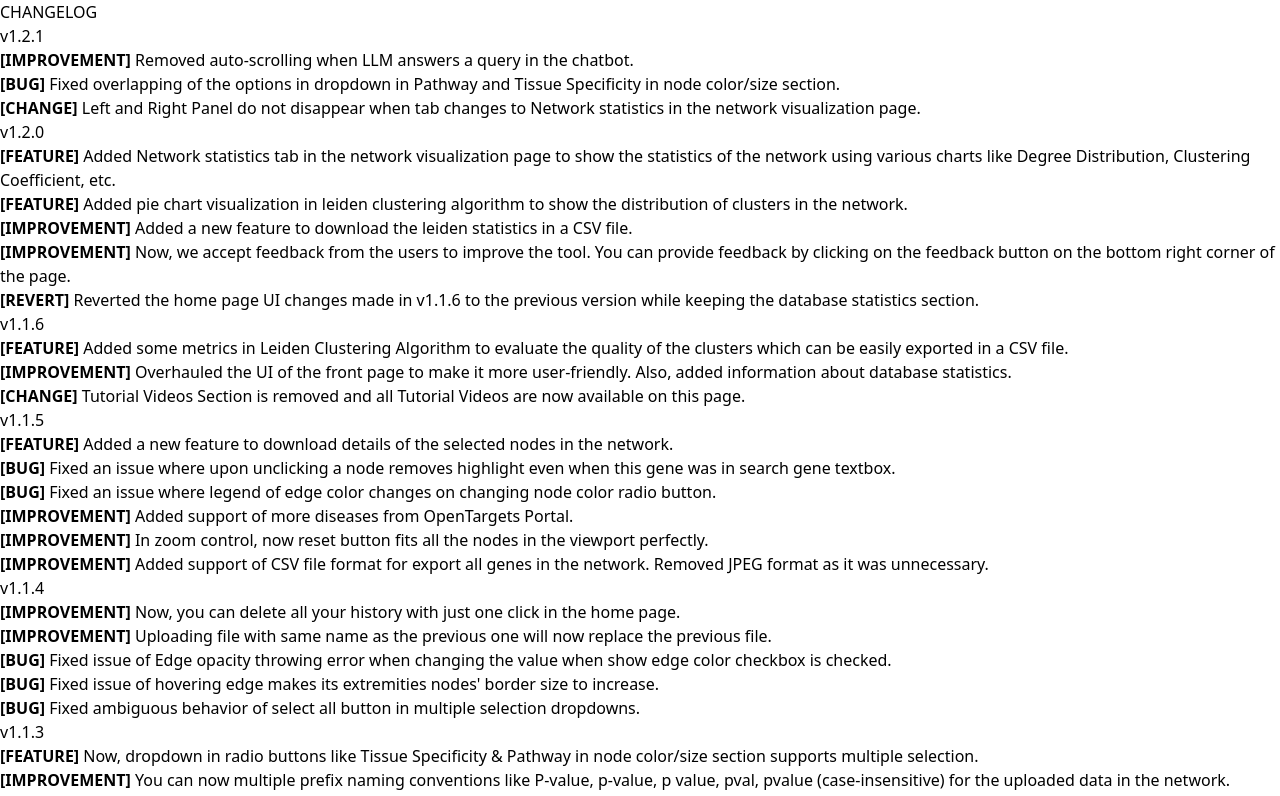
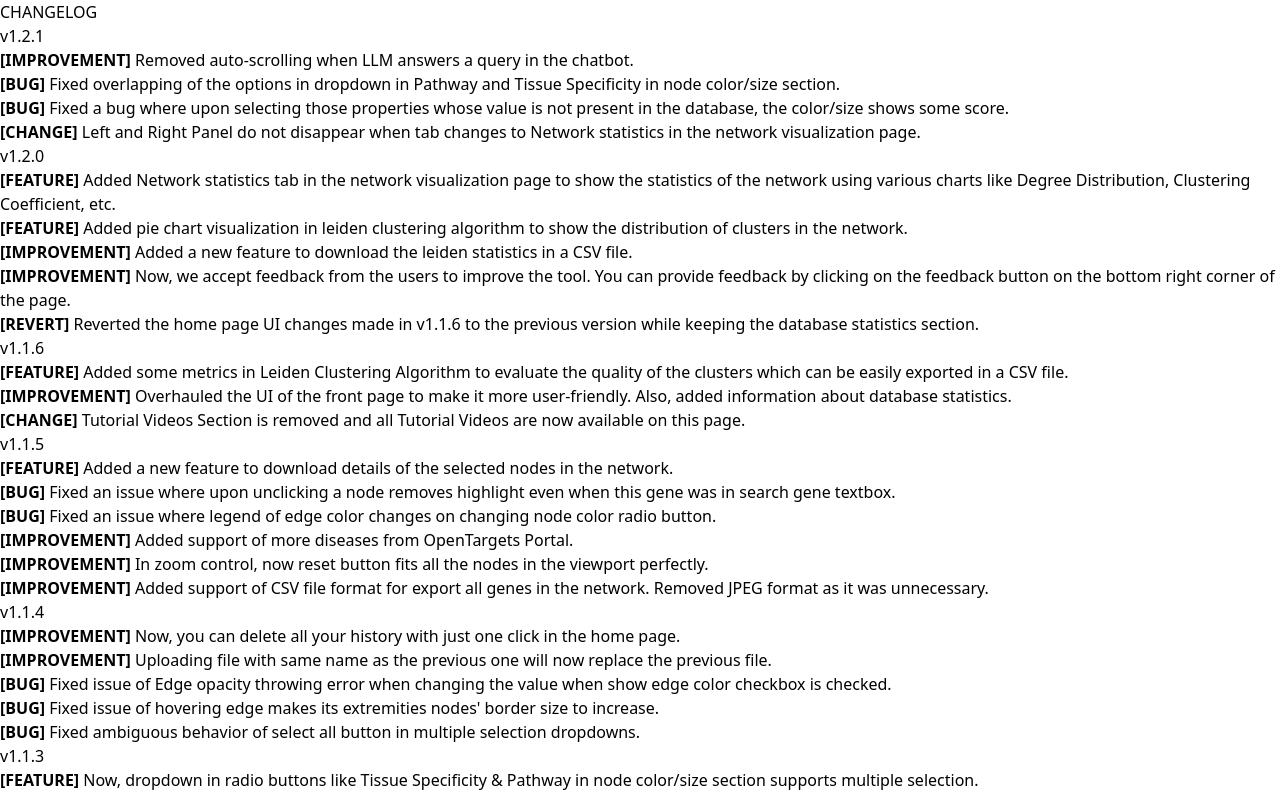
Before and after one commit to mizzoudbl/tbep-frontend, a Next.js app: page /docs/CHANGELOG in a window 1280 px wide. Shown: the top 796 px of the page. Built offline with nearby package versions, Linux system fonts and the light colour scheme.

Commit message:
fix(app): urgent patch in v1.2.1

```diff
--- a/components/graph/ColorAnalysis.tsx
+++ b/components/graph/ColorAnalysis.tsx
@@ -67,16 +67,17 @@ export function ColorAnalysis() {
           const valString = (cur[userOrDiseaseIdentifier] as OtherSection).OpenTargets?.[selectedNodeColorProperty];
           if (!valString) return acc;
           const value = +valString;
+          if (Number.isNaN(value)) return acc;
           return [Math.min(acc[0], value), Math.max(acc[1], value)];
         },
         [1, 0],
       );
       const colorScale = scaleLinear<string>(minMax, [defaultNodeColor, 'red']);
       graph.updateEachNodeAttributes((node, attr) => {
-        const val = +(universalData[node]?.[userOrDiseaseIdentifier] as OtherSection)?.[selectedRadioNodeColor][
+        const val = (universalData[node]?.[userOrDiseaseIdentifier] as OtherSection)?.[selectedRadioNodeColor][
           selectedNodeColorProperty
         ];
-        if (!Number.isNaN(val)) attr.color = colorScale(val);
+        if (val != null && !Number.isNaN(+val)) attr.color = colorScale(+val);
         else attr.color = undefined;
         return attr;
       });
@@ -88,6 +89,7 @@ export function ColorAnalysis() {
           const val = (cur[userOrDiseaseIdentifier] as OtherSection).DEG?.[selectedNodeColorProperty];
           if (!val) return acc;
           const value = isPValue ? -Math.log10(+val) : +val;
+          if (Number.isNaN(value)) return acc;
           return [Math.min(acc[0], value), Math.max(acc[1], value)];
         },
         [Number.POSITIVE_INFINITY, Number.NEGATIVE_INFINITY],
@@ -98,10 +100,10 @@ export function ColorAnalysis() {
         : scaleLinear<string>([min, 0, max], ['green', '#E2E2E2', 'red']);
 
       graph.updateEachNodeAttributes((node, attr) => {
-        const val = +(universalData[node]?.[userOrDiseaseIdentifier] as OtherSection)?.[selectedRadioNodeColor][
+        const val = (universalData[node]?.[userOrDiseaseIdentifier] as OtherSection)?.[selectedRadioNodeColor][
           selectedNodeColorProperty
         ];
-        if (!Number.isNaN(val)) attr.color = colorScale(isPValue ? -Math.log10(val) : val);
+        if (val != null && !Number.isNaN(+val)) attr.color = colorScale(isPValue ? -Math.log10(+val) : +val);
         else attr.color = undefined;
         return attr;
       });
@@ -122,14 +124,15 @@ export function ColorAnalysis() {
           const valString = cur[userOrCommonIdentifier].Druggability[selectedNodeColorProperty];
           if (!valString) return acc;
           const value = +valString;
+          if (Number.isNaN(value)) return acc;
           return [Math.min(acc[0], value), Math.max(acc[1], value)];
         },
         [1, 0],
       );
       const colorScale = scaleLinear<string>(minMax, [defaultNodeColor, 'red']);
       graph.updateEachNodeAttributes((node, attr) => {
-        const val = +universalData[node]?.[userOrCommonIdentifier].Druggability[selectedNodeColorProperty];
-        if (!Number.isNaN(val)) attr.color = colorScale(val);
+        const val = universalData[node]?.[userOrCommonIdentifier].Druggability[selectedNodeColorProperty];
+        if (val != null && !Number.isNaN(+val)) attr.color = colorScale(+val);
         else attr.color = undefined;
         return attr;
       });
@@ -139,9 +142,9 @@ export function ColorAnalysis() {
       const minMax = Object.values(universalData).reduce(
         (acc, cur) => {
           const value = propertyArray.reduce((acc2, property) => {
-            const val = +cur[userTEArray.includes(property) ? 'user' : 'common'].TE[property];
-            if (Number.isNaN(val)) return acc2;
-            return Math.max(acc2, val);
+            const val = cur[userTEArray.includes(property) ? 'user' : 'common'].TE[property];
+            if (val == null || Number.isNaN(+val)) return acc2;
+            return Math.max(acc2, +val);
           }, Number.NEGATIVE_INFINITY);
           return [Math.min(acc[0], value), Math.max(acc[1], value)];
         },
@@ -150,9 +153,9 @@ export function ColorAnalysis() {
       const colorScale = scaleLinear<string>(minMax, [defaultNodeColor, 'red']);
       graph.updateEachNodeAttributes((node, attr) => {
         const val = propertyArray.reduce((acc, property) => {
-          const value = +universalData[node]?.[userTEArray.includes(property) ? 'user' : 'common'].TE[property];
-          if (Number.isNaN(value)) return acc;
-          return Math.max(acc, value);
+          const value = universalData[node]?.[userTEArray.includes(property) ? 'user' : 'common'].TE[property];
+          if (val == null && Number.isNaN(+value)) return acc;
+          return Math.max(acc, +value);
         }, Number.NEGATIVE_INFINITY);
         if (Number.isFinite(val)) attr.color = colorScale(val);
         else attr.color = undefined;
@@ -167,8 +170,8 @@ export function ColorAnalysis() {
     } else if (selectedRadioNodeColor === 'OT_Prioritization' && typeof selectedNodeColorProperty === 'string') {
       const colorScale = scaleLinear<string>([-1, 0, 1], ['red', '#F0C584', 'green']);
       graph.updateEachNodeAttributes((node, attr) => {
-        const val = +universalData[node]?.[userOrCommonIdentifier].OT_Prioritization[selectedNodeColorProperty];
-        if (!Number.isNaN(val)) attr.color = colorScale(val);
+        const val = universalData[node]?.[userOrCommonIdentifier].OT_Prioritization[selectedNodeColorProperty];
+        if (val != null && !Number.isNaN(+val)) attr.color = colorScale(+val);
         else attr.color = undefined;
         return attr;
       });
--- a/components/graph/SizeAnalysis.tsx
+++ b/components/graph/SizeAnalysis.tsx
@@ -41,14 +41,15 @@ export function SizeAnalysis() {
           const valString = cur[userOrCommonIdentifier].Druggability[selectedNodeSizeProperty];
           if (!valString) return acc;
           const value = +valString;
+          if (Number.isNaN(value)) return acc;
           return [Math.min(acc[0], value), Math.max(acc[1], value)];
         },
         [1, 0],
       );
       const sizeScale = scaleLinear<number, number>(minMax, [3, defaultNodeSize + 10]);
       graph.updateEachNodeAttributes((node, attr) => {
-        const val = +universalData[node]?.[userOrCommonIdentifier].Druggability[selectedNodeSizeProperty];
-        if (!Number.isNaN(val)) attr.size = sizeScale(val);
+        const val = universalData[node]?.[userOrCommonIdentifier].Druggability[selectedNodeSizeProperty];
+        if (val != null && !Number.isNaN(+val)) attr.size = sizeScale(+val);
         else attr.size = 0.5;
         return attr;
       });
@@ -58,9 +59,9 @@ export function SizeAnalysis() {
       const minMax = Object.values(universalData).reduce(
         (acc, cur) => {
           const value = propertyArray.reduce((acc2, property) => {
-            const val = +cur[userTEArray.includes(property) ? 'user' : 'common'].TE[property];
-            if (Number.isNaN(val)) return acc2;
-            return Math.max(acc2, val);
+            const val = cur[userTEArray.includes(property) ? 'user' : 'common'].TE[property];
+            if (val == null || Number.isNaN(val)) return acc2;
+            return Math.max(acc2, +val);
           }, Number.NEGATIVE_INFINITY);
           return [Math.min(acc[0], value), Math.max(acc[1], value)];
         },
@@ -69,11 +70,11 @@ export function SizeAnalysis() {
       const sizeScale = scaleLinear<number, number>(minMax, [3, defaultNodeSize + 10]);
       graph.updateEachNodeAttributes((node, attr) => {
         const val = propertyArray.reduce((acc, property) => {
-          const value = +universalData[node]?.[userTEArray.includes(property) ? 'user' : 'common'].TE[property];
-          if (Number.isNaN(value)) return acc;
-          return Math.max(acc, value);
+          const value = universalData[node]?.[userTEArray.includes(property) ? 'user' : 'common'].TE[property];
+          if (value == null || Number.isNaN(+value)) return acc;
+          return Math.max(acc, +value);
         }, Number.NEGATIVE_INFINITY);
-        if (!Number.isNaN(val)) attr.size = sizeScale(val);
+        if (!Number.isFinite(val)) attr.size = sizeScale(val);
         else attr.size = 0.5;
         return attr;
       });
@@ -83,14 +84,15 @@ export function SizeAnalysis() {
         const valString = (cur[userOrDiseaseIdentifier] as OtherSection).DEG?.[selectedNodeSizeProperty];
         if (!valString) return acc;
         const value = isPValue ? -Math.log10(+valString) : Math.abs(+valString);
+        if (Number.isNaN(value)) return acc;
         return Math.max(acc, value);
       }, 0);
       const sizeScale = scaleLinear<number, number>([0, max], [3, defaultNodeSize + 10]);
       graph.updateEachNodeAttributes((node, attr) => {
-        const val = +(universalData[node]?.[userOrDiseaseIdentifier] as OtherSection)?.[selectedRadioNodeSize][
+        const val = (universalData[node]?.[userOrDiseaseIdentifier] as OtherSection)?.[selectedRadioNodeSize][
           selectedNodeSizeProperty
         ];
-        if (!Number.isNaN(val)) attr.size = sizeScale(isPValue ? -Math.log10(val) : Math.abs(val));
+        if (val != null && !Number.isNaN(+val)) attr.size = sizeScale(isPValue ? -Math.log10(+val) : Math.abs(+val));
         else attr.size = 0.5;
         return attr;
       });
@@ -100,16 +102,17 @@ export function SizeAnalysis() {
           const valString = (cur[userOrDiseaseIdentifier] as OtherSection).OpenTargets?.[selectedNodeSizeProperty];
           if (!valString) return acc;
           const value = +valString;
+          if (Number.isNaN(value)) return acc;
           return [Math.min(acc[0], value), Math.max(acc[1], value)];
         },
         [1, 0],
       );
       const sizeScale = scaleLinear<number, number>(minMax, [3, defaultNodeSize + 10]);
       graph.updateEachNodeAttributes((node, attr) => {
-        const val = +(universalData[node]?.[userOrDiseaseIdentifier] as OtherSection)?.[selectedRadioNodeSize][
+        const val = (universalData[node]?.[userOrDiseaseIdentifier] as OtherSection)?.[selectedRadioNodeSize][
           selectedNodeSizeProperty
         ];
-        if (!Number.isNaN(val)) attr.size = sizeScale(val);
+        if (val != null && !Number.isNaN(+val)) attr.size = sizeScale(+val);
         else attr.size = 0.5;
         return attr;
       });
@@ -119,8 +122,8 @@ export function SizeAnalysis() {
         [defaultNodeSize - 10, defaultNodeSize, defaultNodeSize + 10],
       );
       graph.updateEachNodeAttributes((node, attr) => {
-        const val = +universalData[node]?.[userOrCommonIdentifier].OT_Prioritization[selectedNodeSizeProperty];
-        if (!Number.isNaN(val)) attr.size = sizeScale(val);
+        const val = universalData[node]?.[userOrCommonIdentifier].OT_Prioritization[selectedNodeSizeProperty];
+        if (val != null && !Number.isNaN(+val)) attr.size = sizeScale(+val);
         else attr.size = 0.5;
         return attr;
       });
--- a/pages/docs/CHANGELOG.mdx
+++ b/pages/docs/CHANGELOG.mdx
@@ -9,6 +9,7 @@ description: Summary of release highlights of TBEP tool
 
 - **[IMPROVEMENT]** Removed auto-scrolling when LLM answers a query in the chatbot.
 - **[BUG]** Fixed overlapping of the options in dropdown in Pathway and Tissue Specificity in node color/size section.
+- **[BUG]** Fixed a bug where upon selecting those properties whose value is not present in the database, the color/size shows some score.
 - **[CHANGE]** Left and Right Panel do not disappear when tab changes to Network statistics in the network visualization page.
 
 ## v1.2.0
```
